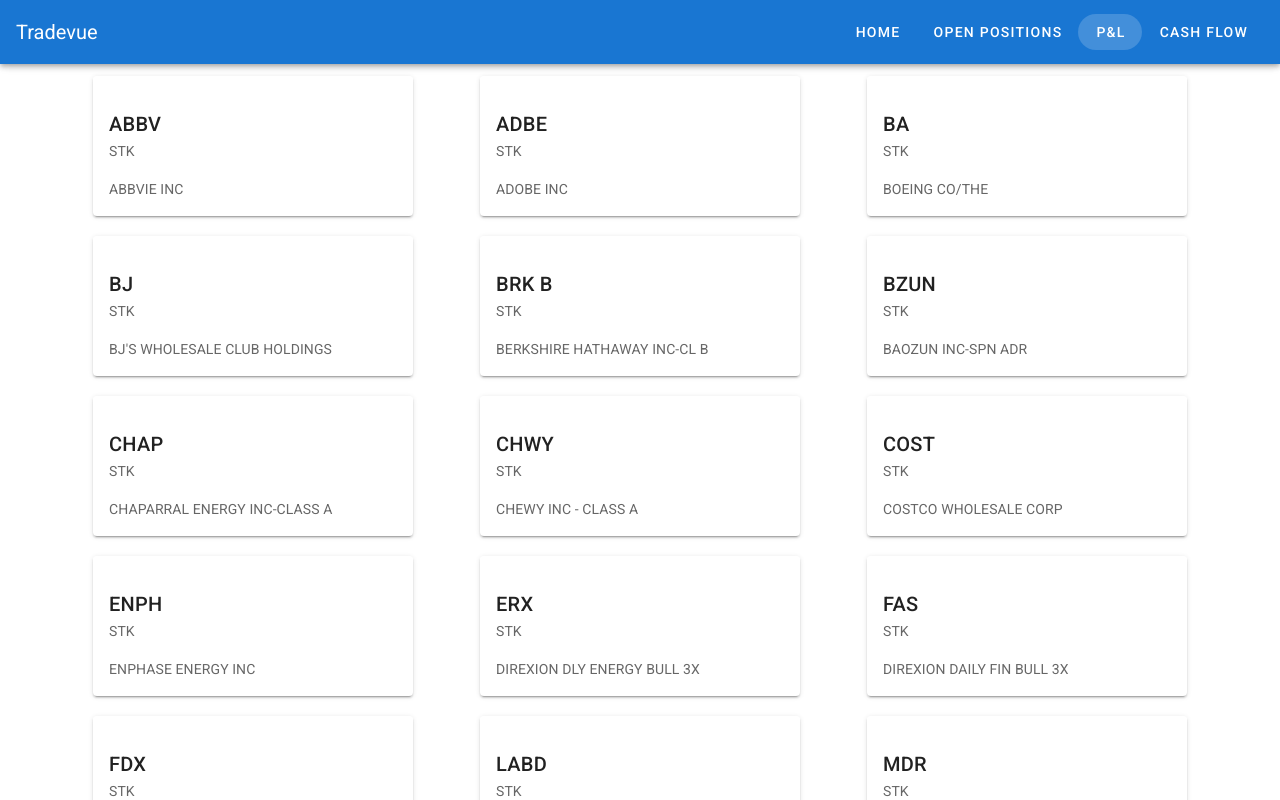
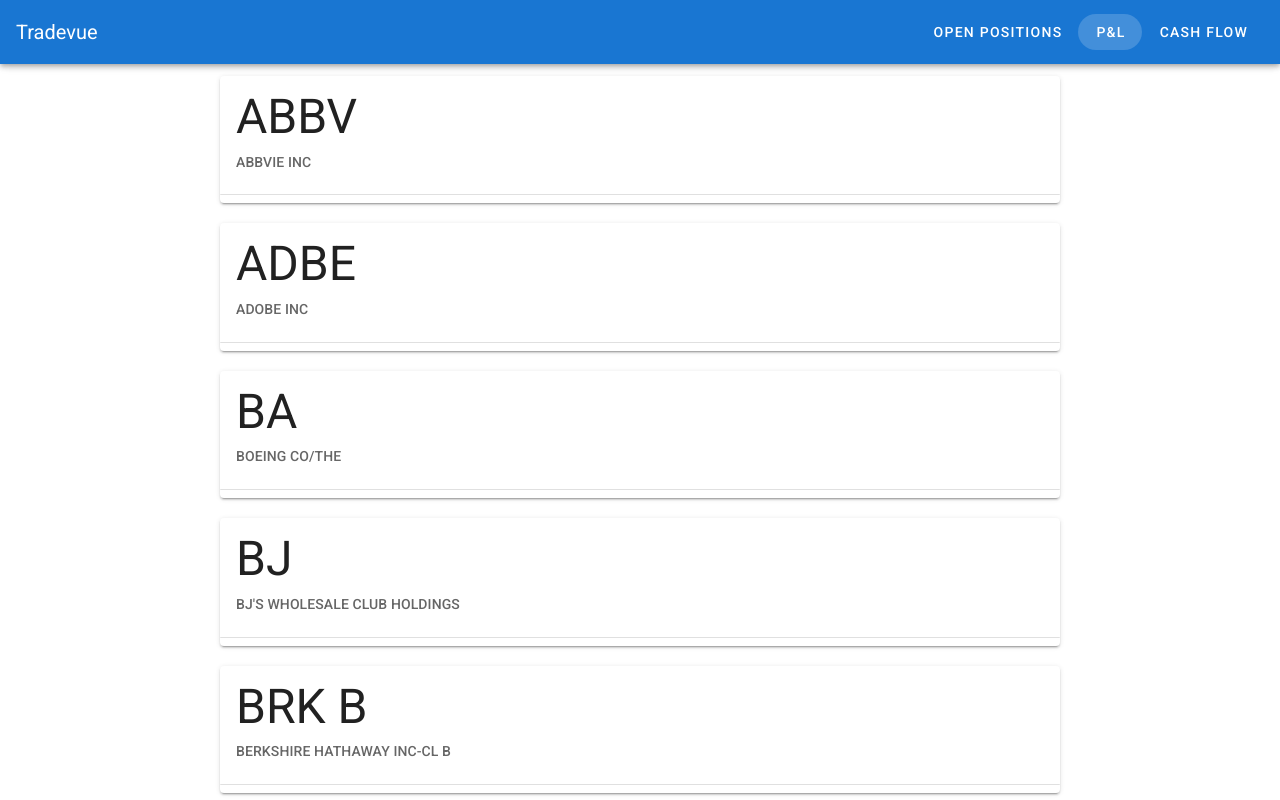
Before and after one commit to anthonycarminati/tradevue, a Vue app: page /profit-and-loss in a window 1280 px wide. Shown: the top 800 px of the page. Built offline with nearby package versions, Linux system fonts and the light colour scheme.

Commit message:
pre vuex checkpoint

```diff
--- a/src/components/TheNavBar.vue
+++ b/src/components/TheNavBar.vue
@@ -22,10 +22,6 @@
   data: () => ({
     links: [
       {
-        label: "Home",
-        name: "Home"
-      },
-      {
         label: "Open Positions",
         name: "OpenPositions"
       },
--- a/src/router/index.js
+++ b/src/router/index.js
@@ -5,9 +5,13 @@
 
 const routes = [
   {
-    path: "/home",
-    name: "Home",
-    component: () => import("../views/Home.vue")
+    path: "/",
+    redirect: "/open-positions"
+  },
+  {
+    path: "/open-positions",
+    name: "OpenPositions",
+    component: () => import("../views/OpenPositions.vue")
   },
   {
     path: "/profit-and-loss",
@@ -19,14 +23,10 @@
     name: "CashFlow",
     component: () => import("../views/CashFlow.vue")
   },
-  {
-    path: "/open-positions",
-    name: "OpenPositions",
-    component: () => import("../views/OpenPositions.vue")
-  },
+
   {
     path: "*",
-    component: () => import("../views/Home.vue")
+    redirect: "/open-positions"
   }
 ];
 
--- a/src/views/CashFlow.vue
+++ b/src/views/CashFlow.vue
@@ -5,8 +5,9 @@
         :headers="headers"
         :items="ibkrData.cash"
         class="elevation-1 ma-5"
-        multi-sort="true"
+        multi-sort
         :sort-by.sync="sortBy.name"
+        :sort-desc="true"
         items-per-page="-1"
       ></v-data-table>
     </v-container>
--- a/src/views/OpenPositions.vue
+++ b/src/views/OpenPositions.vue
@@ -4,7 +4,7 @@
       <div class="flex-wrap d-flex">
         <v-card
           v-for="position in ibkrData.pos"
-          :key="position.symbol"
+          :key="position.Symbol"
           class="mx-auto mb-5"
           min-width="840"
           max-width="90%"
@@ -25,6 +25,7 @@
               </v-list-item-subtitle>
             </v-list-item-content>
           </v-list-item>
+          <v-divider class="my-2" />
           <v-card-text>
             <v-row class="title-row" dense>
               <v-col cols="2">Quantity</v-col>
--- a/src/views/ProfitAndLoss.vue
+++ b/src/views/ProfitAndLoss.vue
@@ -6,13 +6,20 @@
           v-for="security in ibkrData.pnl"
           :key="security.Symbol"
           class="mx-auto mb-5"
-          min-width="320"
-          max-width="30%"
+          min-width="840"
+          max-width="90%"
         >
-          <v-list></v-list>
-          <v-card-title>{{ security.Symbol }}</v-card-title>
-          <v-card-subtitle>{{ security.AssetClass }}</v-card-subtitle>
-          <v-card-text>{{ security.Description }}</v-card-text>
+          <v-list-item three-line>
+            <v-list-item-content>
+              <v-list-item-title class="display-2 mb-1">
+                {{ security.Symbol }}
+              </v-list-item-title>
+              <v-list-item-subtitle class="py-1 subtitle-2">
+                {{ security.Description }}
+              </v-list-item-subtitle>
+            </v-list-item-content>
+          </v-list-item>
+          <v-divider class="my-2" />
         </v-card>
       </div>
     </v-container>
```
